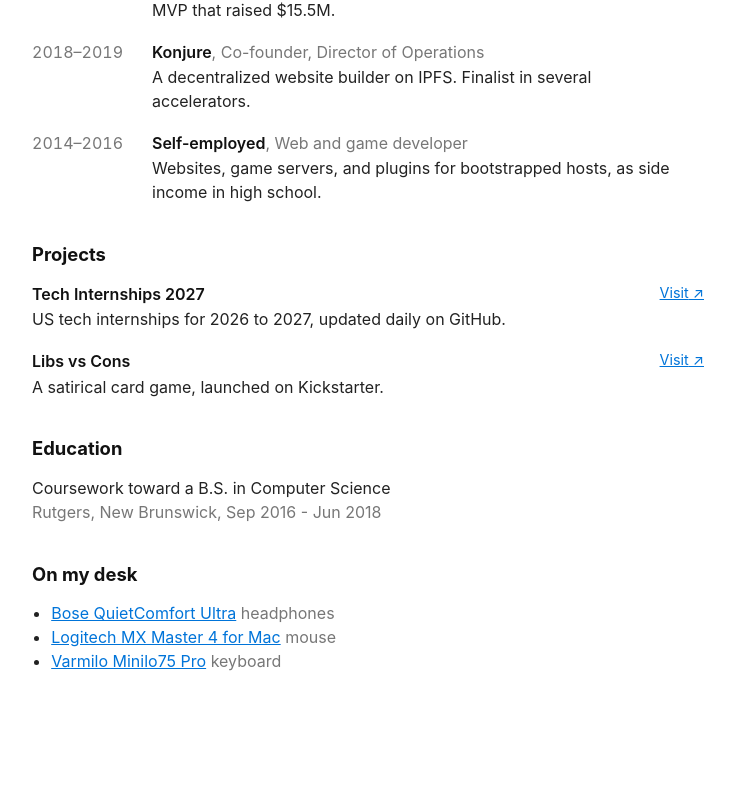
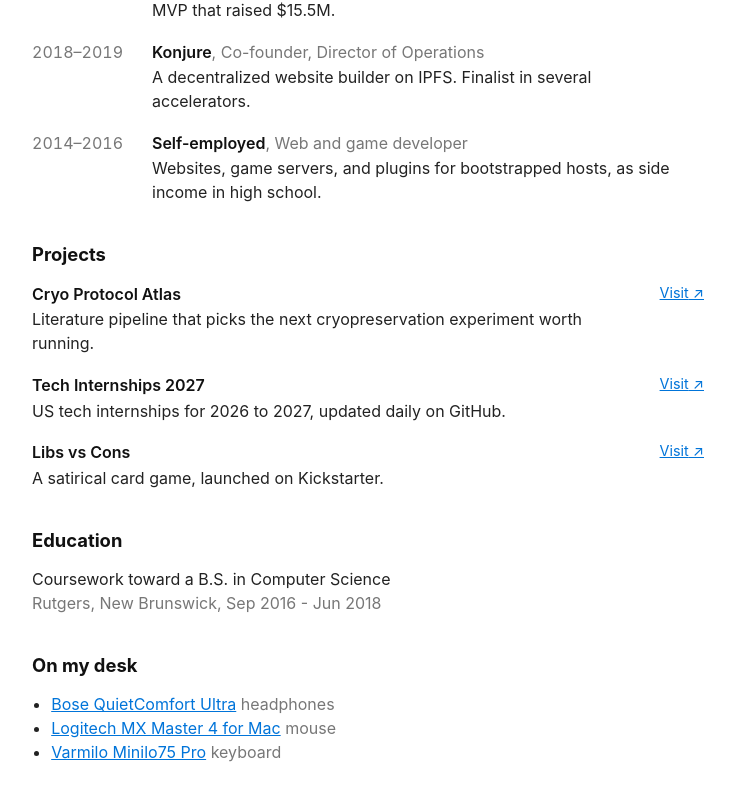
Before and after one commit to benadamsky/personal-site-v2, a Next.js app: page / in a window 1280 px wide. Shown: the part 785-1585 px from the top of the page, without its empty margins (272-1007 px from the left). Before the commit the page ends 1522 px from the top, so only its background shows below. Built offline with nearby package versions, Linux system fonts and the light colour scheme.

Commit message:
Projects: Cryo Protocol Atlas

```diff
--- a/src/data/work.ts
+++ b/src/data/work.ts
@@ -114,6 +114,11 @@
 
 export const projects = [
   {
+    name: 'Cryo Protocol Atlas',
+    line: 'Literature pipeline that picks the next cryopreservation experiment worth running',
+    url: 'https://github.com/benadamsky/cryo-protocol-atlas'
+  },
+  {
     name: 'Tech Internships 2027',
     line: 'US tech internships for 2026 to 2027, updated daily on GitHub',
     url: 'https://github.com/dreamworkhq/Tech-Internships-2027'
```
Also changed, not shown: 1 other file (tests, documents, lock files or other folders).
